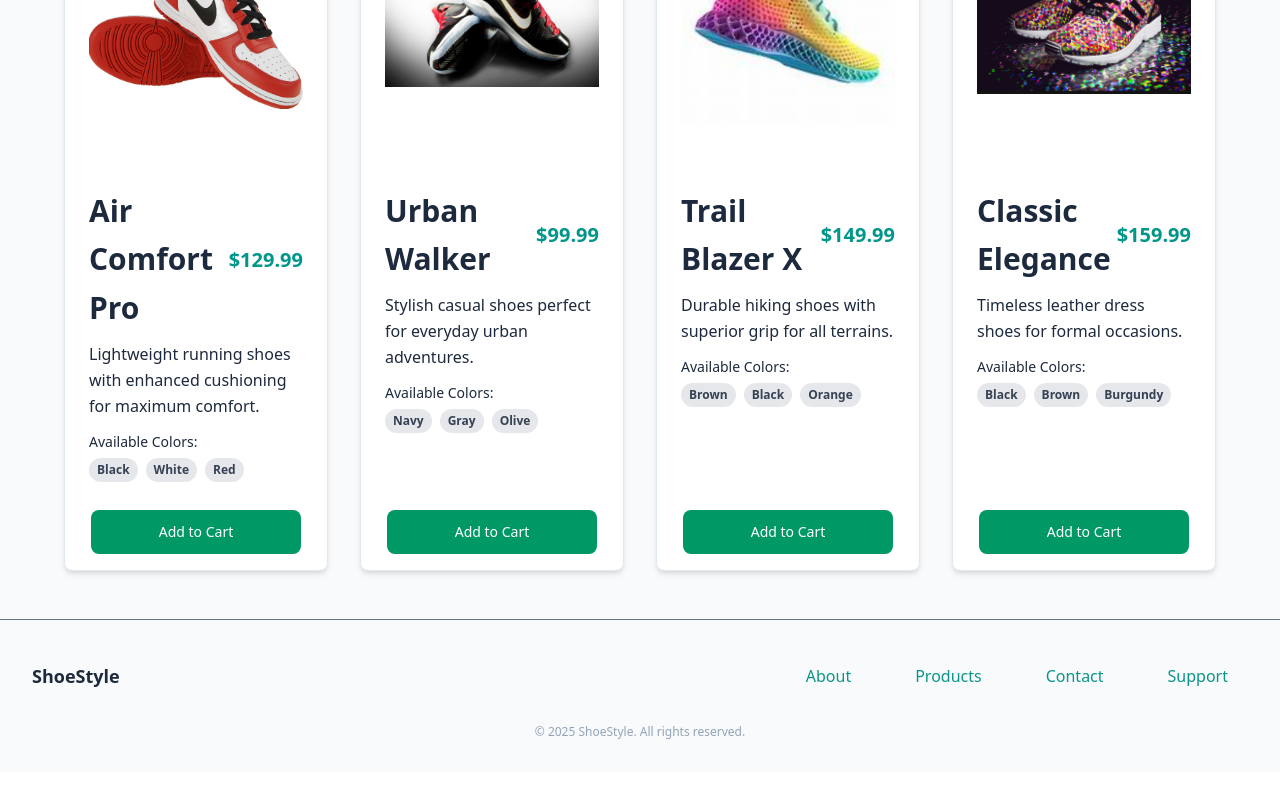
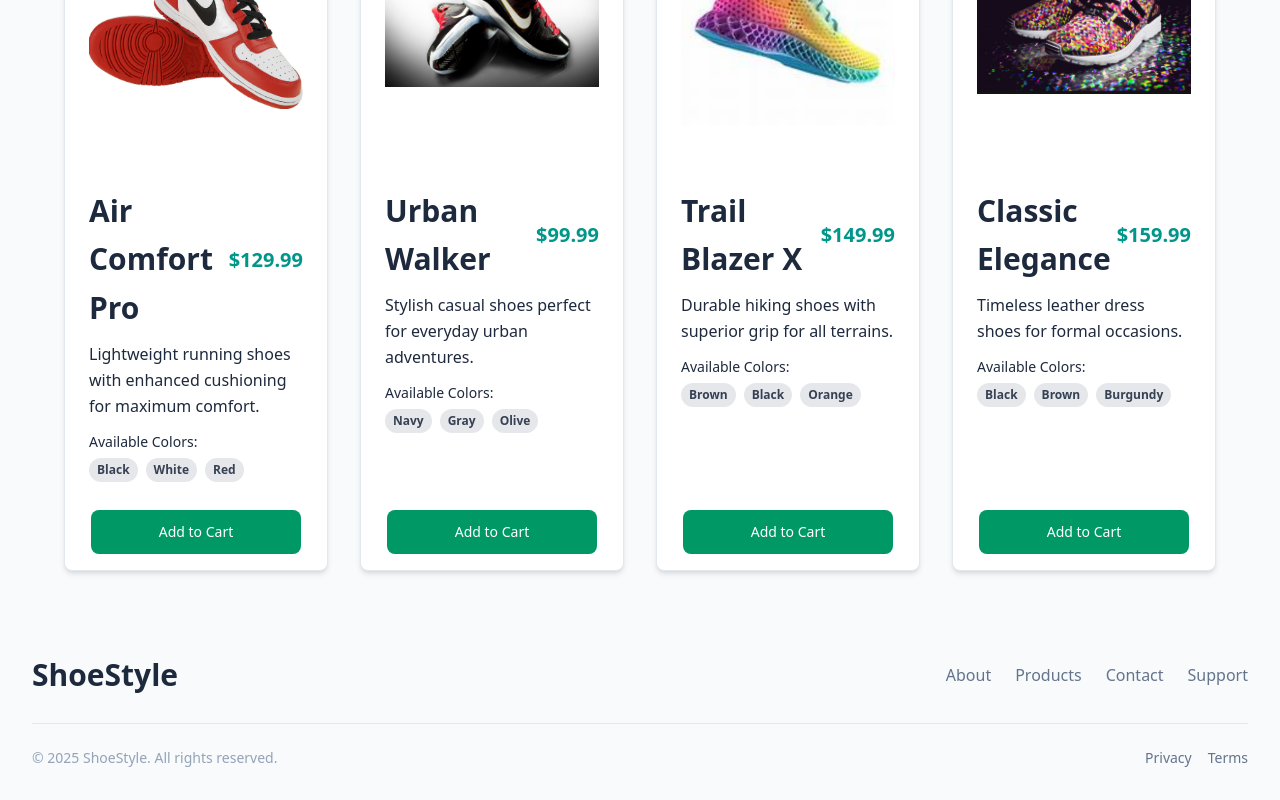
Before and after one commit to rhiggins-banyanlabs/OJT-Practice-Project, a React (Vite) app in the folder client/: page / in a window 1280 px wide. Shown: the part 873-1673 px from the top of the page. Before the commit the page ends 1645 px from the top, so only its background shows below. Built offline with nearby package versions, Linux system fonts and the light colour scheme.

Commit message:
footerFix: added legal and terms button also while making it link to the nav links

```diff
--- a/client/src/sections/Footer.tsx
+++ b/client/src/sections/Footer.tsx
@@ -1,46 +1,39 @@
 import React from "react";
-import Button from "../components/ui/Button";
+import Heading from "../components/ui/Heading";
 
 const Footer: React.FC = () => {
   const currentYear = new Date().getFullYear();
 
-  const navLinks = [
-    { label: "About", href: "#hero" },
-    { label: "Products", href: "#features" },
-    { label: "Contact", href: "#footer" },
-    { label: "Support", href: "#support" },
-  ];
+  return (
+    <footer id="footer" className="bg-[#F8FAFC] text-[#64748B] font-inter px-4 md:px-8 py-8 text-sm md:text-base">
+      <div className="max-w-7xl mx-auto flex flex-col gap-6">
+        {/* Top Section: Logo and Nav */}
+        <div className="flex flex-col gap-4 md:flex-row md:justify-between md:items-center">
+          {/* Logo */}
+          <Heading level="h3" className="text-[#1E293B] text-lg font-semibold">ShoeStyle</Heading>
 
-  return (
-    <footer className="bg-[#F8FAFC] text-[#64748B] font-inter text-sm md:text-base py-8 px-4 md:px-8 border-t">
-      <div className="max-w-7xl mx-auto flex flex-col md:flex-row items-center md:justify-between gap-6 md:gap-0">
-        {/* Logo */}
-        <div className="text-[#1E293B] text-lg font-semibold">ShoeStyle</div>
+          {/* Nav Links */}
+          <nav className="flex flex-col md:flex-row gap-2 md:gap-6">
+            <a href="#hero" className="hover:text-[#0D9488]">About</a>
+            <a href="#features" className="hover:text-[#0D9488]">Products</a>
+            <a href="#footer" className="hover:text-[#0D9488]">Contact</a>
+            <a href="#support" className="hover:text-[#0D9488]">Support</a>
+          </nav>
+        </div>
 
-        {/* Navigation Links */}
-        <nav className="flex flex-col md:flex-row gap-4 md:gap-6 items-center">
-          {navLinks.map((link) => (
-            <a
-              key={link.label}
-              href={link.href}
-              className="hover:text-[#0D9488] transition-colors focus:outline-none focus:ring-2 focus:ring-[#0D9488]"
-            >
-            <Button
-                  variant="link"
-                  size="md"
-                  className={`${
-                    link ? "text-[#0D9488]" : "text-[#64748B]"
-                  } hover:underline hover:text-[#0D9488] text-left w-full`}
-                >
-              {link.label}</Button>
-            </a>
-          ))}
-        </nav>
-      </div>
+        {/* Divider */}
+        <hr className="border-t border-gray-200" />
 
-      {/* Bottom Section */}
-      <div className="mt-6 text-center text-xs text-[#94A3B8]">
-        &copy; {currentYear} ShoeStyle. All rights reserved.
+        {/* Bottom Section: Copyright & Legal */}
+        <div className="flex flex-col gap-4 md:flex-row md:justify-between md:items-center">
+          <p className="text-xs md:text-sm text-[#94A3B8]">
+            &copy; {currentYear} ShoeStyle. All rights reserved.
+          </p>
+          <div className="flex gap-4 text-xs md:text-sm">
+            <a href="#privacy" className="hover:text-[#0D9488]">Privacy</a>
+            <a href="#terms" className="hover:text-[#0D9488]">Terms</a>
+          </div>
+        </div>
       </div>
     </footer>
   );
--- a/client/src/sections/Header.tsx
+++ b/client/src/sections/Header.tsx
@@ -31,7 +31,7 @@ const Header: React.FC = () => {
                 size="md"
                 className={`${
                   link.highlight ? "text-[#0D9488]" : "text-[#64748B]"
-                } hover:underline hover:text-[#0D9488]`}
+                } hover:underline hover:text-[#0D9488] cursor-pointer`}
               >
                 {link.label}
               </Button>
```
